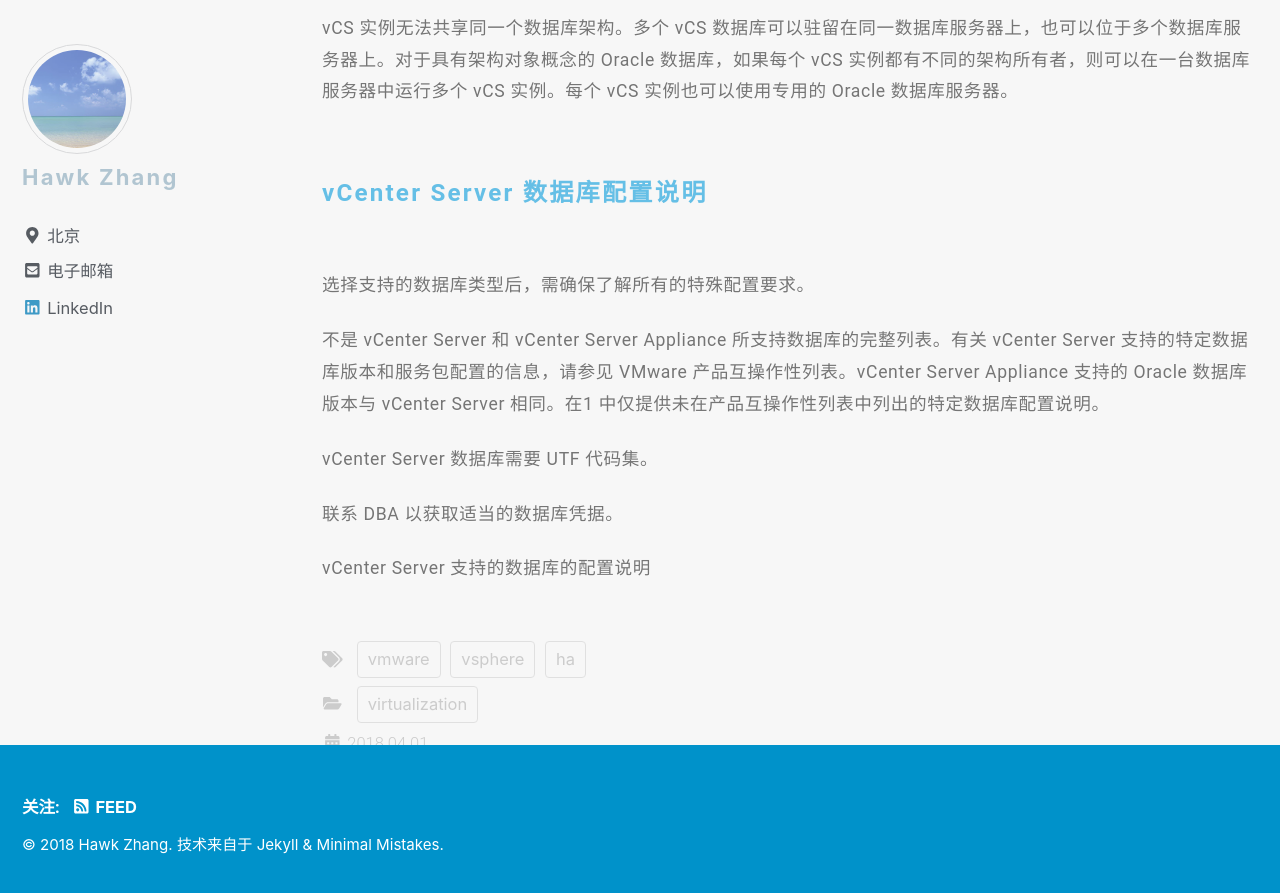
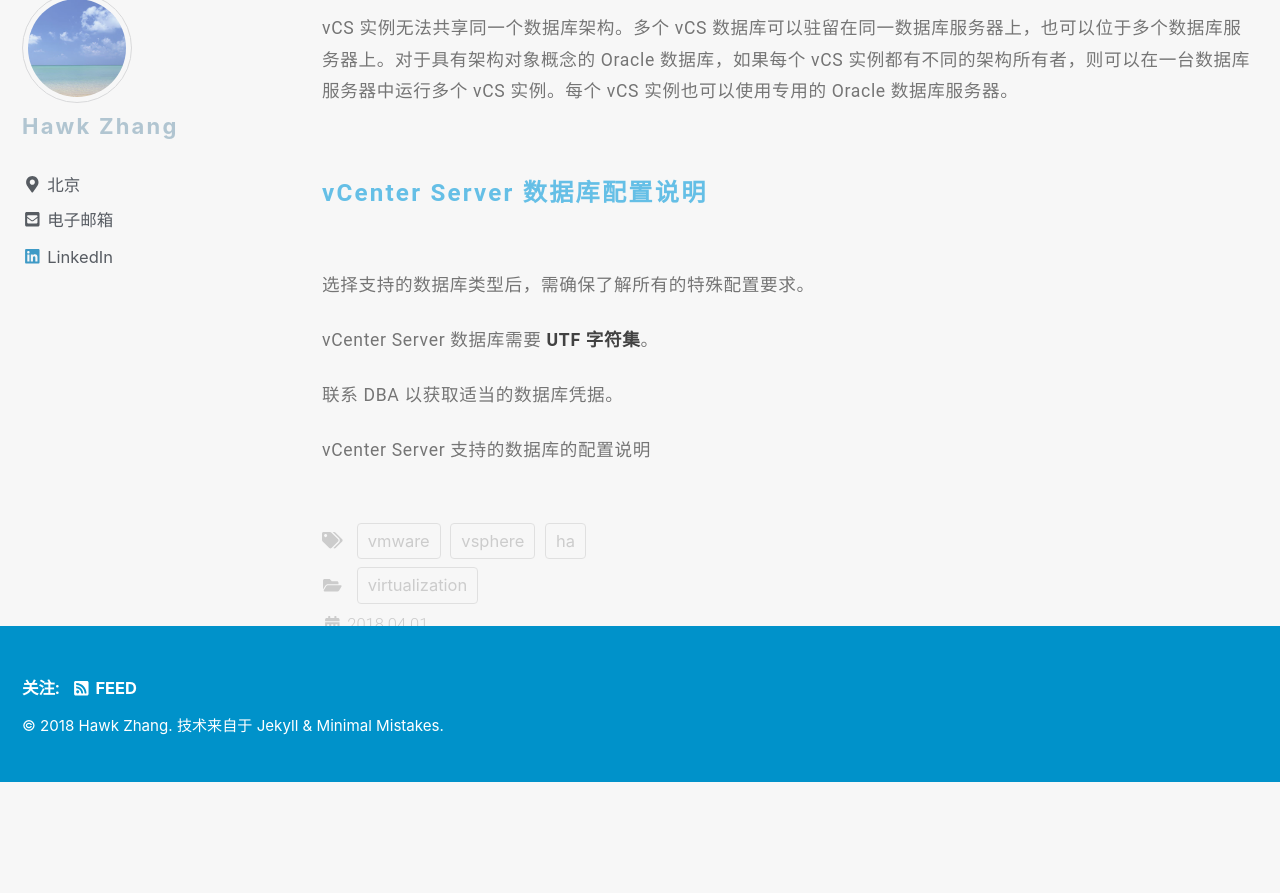
Before and after one commit to narru888/linotes_note, a Jekyll site: the page built from _posts/virtualizaion/2018-04-01-vsphere.setup.md, in a window 1280 px wide and 900 px high, scrolled down 32880 px. Shown: the top 893 px of the window. Built offline with Jekyll 4.4.1, drawn with Linux system fonts in a browser that asks for light colours; nearby versions of some CDN libraries; a script that is not in the unit is left out; after the commit the page ends 33662 px from its top, so only the background shows below that.

Commit message:
update on 2018-11-28 19:58:01 CST

```diff
--- a/_posts/virtualizaion/2018-04-01-vsphere.setup.md
+++ b/_posts/virtualizaion/2018-04-01-vsphere.setup.md
@@ -1185,9 +1185,7 @@
 
 选择支持的数据库类型后，需确保了解所有的特殊配置要求。
 
-不是 vCenter Server 和 vCenter Server Appliance 所支持数据库的完整列表。有关 vCenter Server 支持的特定数据库版本和服务包配置的信息，请参见 VMware 产品互操作性列表。vCenter Server Appliance 支持的 Oracle 数据库版本与 vCenter Server 相同。在1 中仅提供未在产品互操作性列表中列出的特定数据库配置说明。
-
-vCenter Server 数据库需要 UTF 代码集。
+vCenter Server 数据库需要 **UTF 字符集**。
 
 联系 DBA 以获取适当的数据库凭据。
 
```
